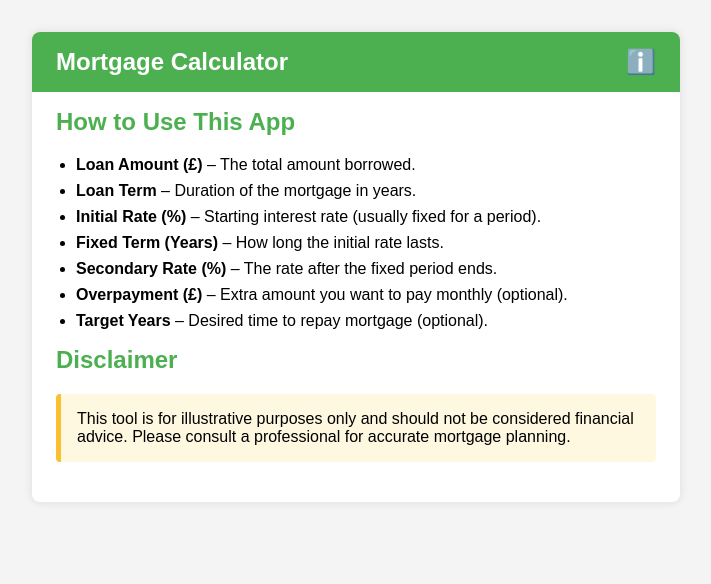
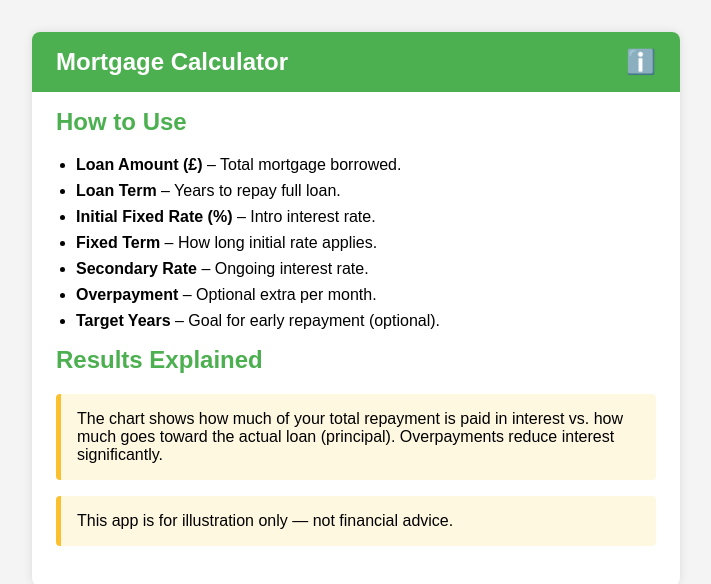
Before and after one commit to Ampdrew06/Mortgage-Calculator, a React (Create React App) app: page / in a window 1280 px wide. Both pictures are taken after a click on the button "ℹ️". Shown: the top 584 px of the page, without its empty margins (284-995 px from the left). Built offline with nearby package versions, Linux system fonts and the light colour scheme.

Commit message:
Update App.jsx

```diff
--- a/src/App.jsx
+++ b/src/App.jsx
@@ -10,18 +10,17 @@ function App() {
   const [secondaryRate, setSecondaryRate] = useState('');
   const [overpayment, setOverpayment] = useState('');
   const [targetYears, setTargetYears] = useState('');
-
   const [initialPayment, setInitialPayment] = useState('');
   const [secondPayment, setSecondPayment] = useState('');
   const [yearsRemaining, setYearsRemaining] = useState('');
   const [remainingBalance, setRemainingBalance] = useState('');
   const [interestPaid, setInterestPaid] = useState(0);
   const [principalPaid, setPrincipalPaid] = useState(0);
-
   const [submitted, setSubmitted] = useState(false);
   const [showInfo, setShowInfo] = useState(false);
 
-  const basePMT = (pv, rate, nper) => (rate * pv) / (1 - Math.pow(1 + rate, -nper));
+  const basePMT = (pv, rate, nper) =>
+    (rate * pv) / (1 - Math.pow(1 + rate, -nper));
 
   const formatNumber = (value) => {
     const parts = value.toString().split('.');
@@ -46,9 +45,7 @@ function App() {
     setSubmitted(false);
   };
 
-  const toggleInfo = () => {
-    setShowInfo(!showInfo);
-  };
+  const toggleInfo = () => setShowInfo(!showInfo);
 
   const calculate = () => {
     setSubmitted(true);
@@ -62,32 +59,35 @@ function App() {
 
     if (!P || !r1 || !n) return;
 
-    const months = g ? g : n;
+    const months = g || n;
     const pmt = basePMT(P, r1, months);
     const initial = Math.abs(pmt + op);
     setInitialPayment(initial.toFixed(2));
 
-    let interest = 0;
-    let principal = 0;
+    let balance = P;
+    let totalInterest = 0;
+    let totalPrincipal = 0;
 
     for (let i = 0; i < months; i++) {
-      const monthlyInterest = P * r1;
+      const monthlyInterest = balance * r1;
       const monthlyPrincipal = initial - monthlyInterest;
-      interest += monthlyInterest;
-      principal += monthlyPrincipal;
-      P -= monthlyPrincipal;
+      totalInterest += monthlyInterest;
+      totalPrincipal += monthlyPrincipal;
+      balance -= monthlyPrincipal;
+      if (balance <= 0) break;
     }
 
-    setInterestPaid(interest);
-    setPrincipalPaid(principal);
+    setInterestPaid(totalInterest);
+    setPrincipalPaid(totalPrincipal);
 
     if (n - t > 0 && r2) {
+      const altPMT = g ? basePMT(P, r1, g) + op : basePMT(P, r1, n) + op;
       const futureValue = P * Math.pow(1 + r1, t);
-      const paid = initial * ((Math.pow(1 + r1, t) - 1) / r1);
-      const balance = futureValue - paid;
-      const second = basePMT(balance, r2, n - t);
+      const paid = altPMT * ((Math.pow(1 + r1, t) - 1) / r1);
+      const newBalance = futureValue - paid;
+      const second = basePMT(newBalance, r2, n - t);
       setSecondPayment(Math.abs(second).toFixed(2));
-      setRemainingBalance(Math.abs(balance).toFixed(2));
+      setRemainingBalance(Math.abs(newBalance).toFixed(2));
     } else {
       setSecondPayment('');
       setRemainingBalance('');
@@ -97,16 +97,17 @@ function App() {
     if (g && op) {
       const termPmt = basePMT(P, r1, g) + op;
       const nper = Math.log(1 + (P * r1) / -termPmt) / Math.log(1 + r1);
-      result = nper < 0 ? 'N/A' : (nper / 12).toFixed(2);
+      result = nper < 0 ? 'N/A' : Math.abs(nper / 12).toFixed(2);
     } else if (g) {
       result = (g / 12).toFixed(2);
     } else if (op) {
       const termPmt = basePMT(P, r1, n) + op;
       const nper = Math.log(1 + (P * r1) / -termPmt) / Math.log(1 + r1);
-      result = (nper / 12).toFixed(2);
+      result = Math.abs(nper / 12).toFixed(2);
     } else {
       result = (n / 12).toFixed(2);
     }
+
     setYearsRemaining(result);
   };
 
@@ -117,14 +118,29 @@ function App() {
         <button className="share-btn" onClick={toggleInfo} title="App Info">ℹ️</button>
       </div>
 
-      {!showInfo && (
+      {showInfo ? (
+        <div className="info-section">
+          <h2>How to Use</h2>
+          <ul>
+            <li><strong>Loan Amount (£)</strong> – Total mortgage borrowed.</li>
+            <li><strong>Loan Term</strong> – Years to repay full loan.</li>
+            <li><strong>Initial Fixed Rate (%)</strong> – Intro interest rate.</li>
+            <li><strong>Fixed Term</strong> – How long initial rate applies.</li>
+            <li><strong>Secondary Rate</strong> – Ongoing interest rate.</li>
+            <li><strong>Overpayment</strong> – Optional extra per month.</li>
+            <li><strong>Target Years</strong> – Goal for early repayment (optional).</li>
+          </ul>
+          <h2>Results Explained</h2>
+          <p>
+            The chart shows how much of your total repayment is paid in interest vs. how much goes toward the actual loan (principal). Overpayments reduce interest significantly.
+          </p>
+          <p className="disclaimer">This app is for illustration only — not financial advice.</p>
+        </div>
+      ) : (
         <>
           <div className="input-row">
             <label>Loan Amount (£)</label>
-            <input
-              type="text"
-              inputMode="numeric"
-              value={loanAmount}
+            <input type="text" inputMode="numeric" value={loanAmount}
               onChange={(e) => {
                 let raw = e.target.value.replace(/,/g, '').replace(/[^\d.]/g, '');
                 if (!isNaN(raw) && raw !== '') {
@@ -146,13 +162,13 @@ function App() {
           </div>
 
           <div className="input-row">
-            <label>Initial Rate (%)</label>
+            <label>Initial Fixed Rate (%)</label>
             <input type="number" inputMode="decimal" value={initialRate} onChange={(e) => setInitialRate(e.target.value)} />
             <button className="clear-btn" onClick={() => setInitialRate('')}>Clear</button>
           </div>
 
           <div className="input-row">
-            <label>Fixed Term (Years)</label>
+            <label>Fixed Term Length (Years)</label>
             <input type="number" inputMode="numeric" value={fixedTermYears} onChange={(e) => setFixedTermYears(e.target.value)} />
             <button className="clear-btn" onClick={() => setFixedTermYears('')}>Clear</button>
           </div>
@@ -191,23 +207,6 @@ function App() {
           )}
         </>
       )}
-
-      {showInfo && (
-        <div className="info-section">
-          <h2>How to Use This App</h2>
-          <ul>
-            <li><strong>Loan Amount (£)</strong> – The total amount borrowed.</li>
-            <li><strong>Loan Term</strong> – Duration of the mortgage in years.</li>
-            <li><strong>Initial Rate (%)</strong> – Starting interest rate (usually fixed for a period).</li>
-            <li><strong>Fixed Term (Years)</strong> – How long the initial rate lasts.</li>
-            <li><strong>Secondary Rate (%)</strong> – The rate after the fixed period ends.</li>
-            <li><strong>Overpayment (£)</strong> – Extra amount you want to pay monthly (optional).</li>
-            <li><strong>Target Years</strong> – Desired time to repay mortgage (optional).</li>
-          </ul>
-          <h2>Disclaimer</h2>
-          <p>This tool is for illustrative purposes only and should not be considered financial advice. Please consult a professional for accurate mortgage planning.</p>
-        </div>
-      )}
     </div>
   );
 }
```
